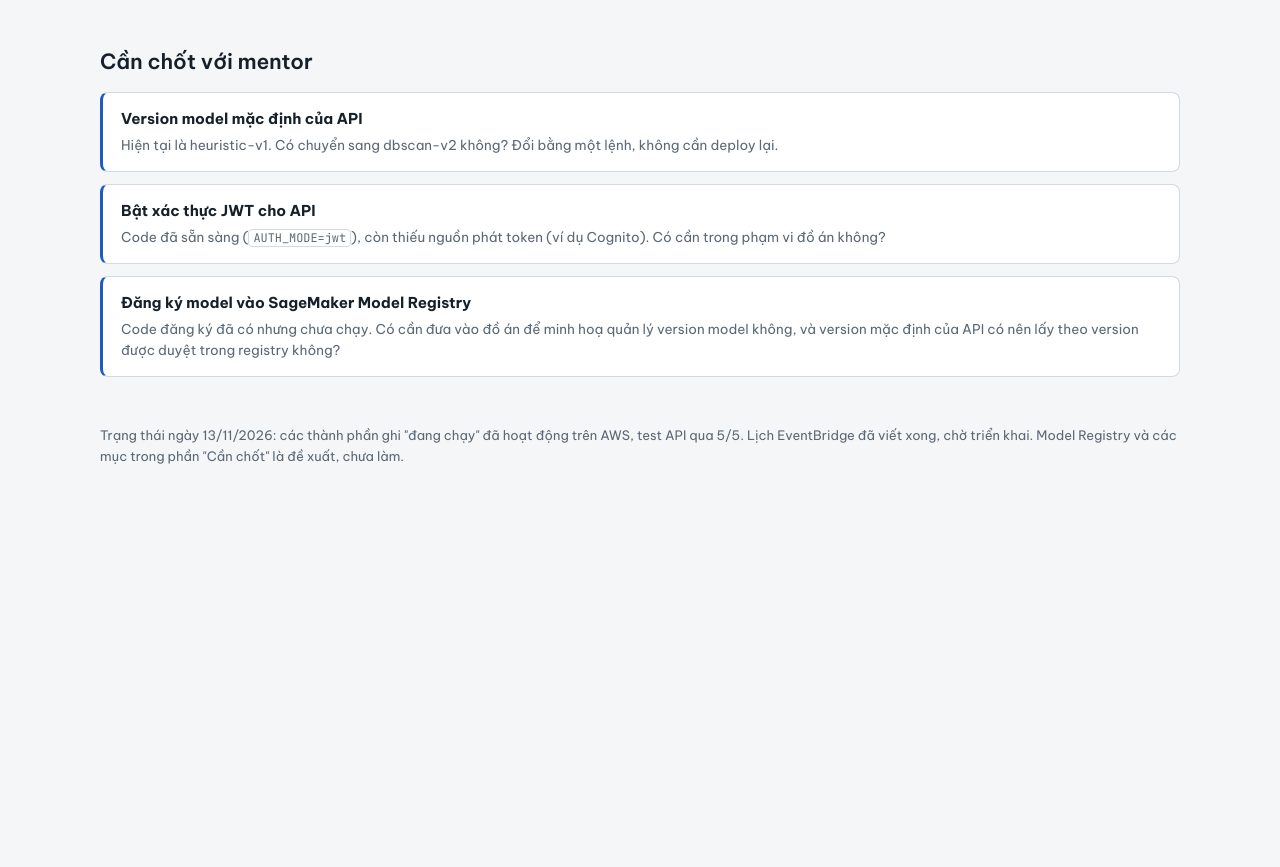
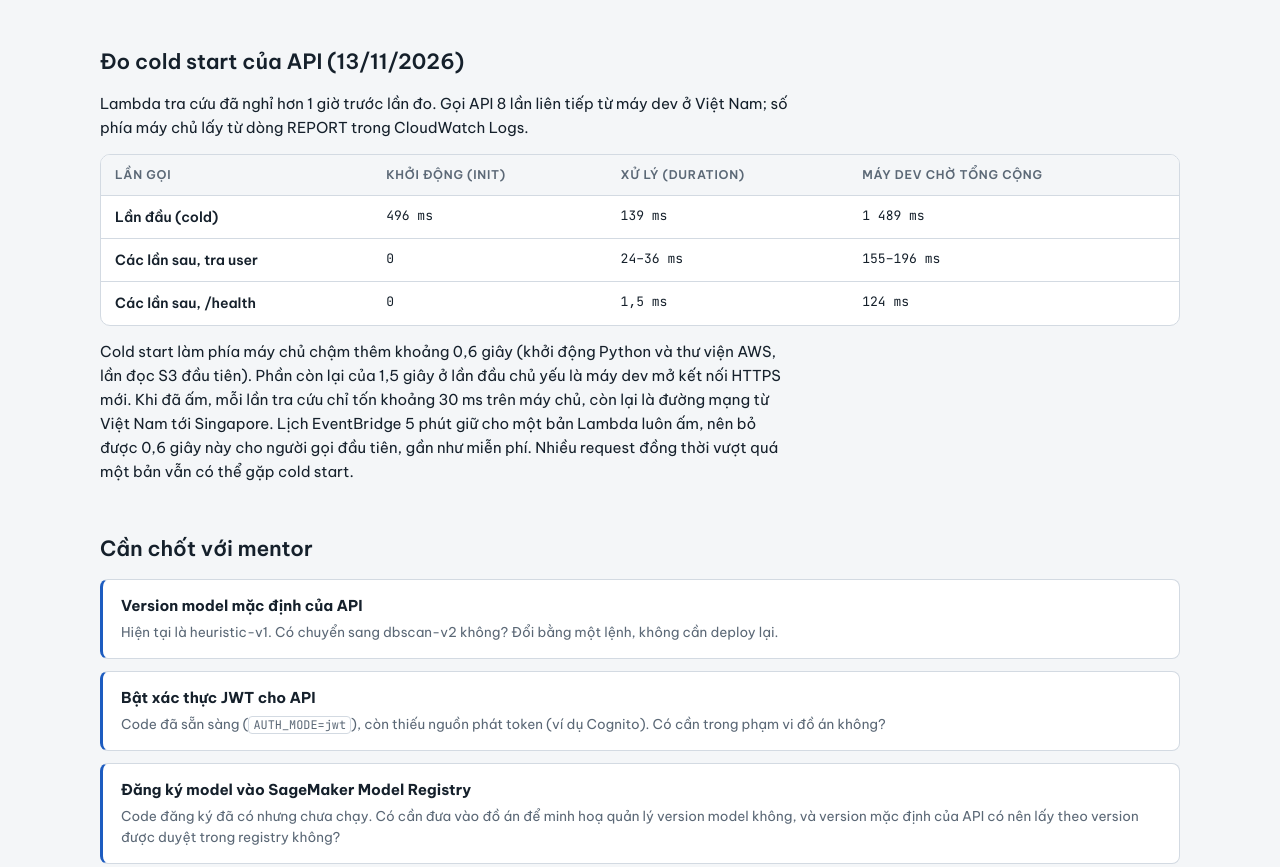
Before and after one commit to duynguy3n2916/Geolife-Trajectories, a plain HTML site: page reports/kien_truc_aws.html in a window 1280 px wide. Shown: the part 2627-3494 px from the top of the page. Before the commit the page ends 3165 px from the top, so only its background shows below. Drawn offline with Linux system fonts and the light colour scheme.

Commit message:
reports/kien_truc_aws.html: số đo cold start Lambda tra cứu; bỏ SQS và chú thích khỏi sơ đồ
Co-Authored-By: Claude Opus 5.5 <noreply@anthropic.com>

```diff
--- a/reports/kien_truc_aws.html
+++ b/reports/kien_truc_aws.html
@@ -347,6 +347,22 @@ footer { font-size: 13px; color: var(--muted); }
   </section>
 
   <section>
+    <h2>Đo cold start của API (13/11/2026)</h2>
+    <p style="margin-bottom:14px">Lambda tra cứu đã nghỉ hơn 1 giờ trước lần đo. Gọi API 8 lần liên tiếp từ máy dev ở Việt Nam; số phía máy chủ lấy từ dòng REPORT trong CloudWatch Logs.</p>
+    <div class="tbl">
+      <table>
+        <thead><tr><th>Lần gọi</th><th>Khởi động (Init)</th><th>Xử lý (Duration)</th><th>Máy dev chờ tổng cộng</th></tr></thead>
+        <tbody>
+          <tr><td>Lần đầu (cold)</td><td class="num">496 ms</td><td class="num">139 ms</td><td class="num">1 489 ms</td></tr>
+          <tr><td>Các lần sau, tra user</td><td class="num">0</td><td class="num">24–36 ms</td><td class="num">155–196 ms</td></tr>
+          <tr><td>Các lần sau, /health</td><td class="num">0</td><td class="num">1,5 ms</td><td class="num">124 ms</td></tr>
+        </tbody>
+      </table>
+    </div>
+    <p style="margin-top:14px">Cold start làm phía máy chủ chậm thêm khoảng 0,6 giây (khởi động Python và thư viện AWS, lần đọc S3 đầu tiên). Phần còn lại của 1,5 giây ở lần đầu chủ yếu là máy dev mở kết nối HTTPS mới. Khi đã ấm, mỗi lần tra cứu chỉ tốn khoảng 30 ms trên máy chủ, còn lại là đường mạng từ Việt Nam tới Singapore. Lịch EventBridge 5 phút giữ cho một bản Lambda luôn ấm, nên bỏ được 0,6 giây này cho người gọi đầu tiên, gần như miễn phí. Nhiều request đồng thời vượt quá một bản vẫn có thể gặp cold start.</p>
+  </section>
+
+  <section>
     <h2>Cần chốt với mentor</h2>
     <div class="questions">
       <div class="qrow">
```
